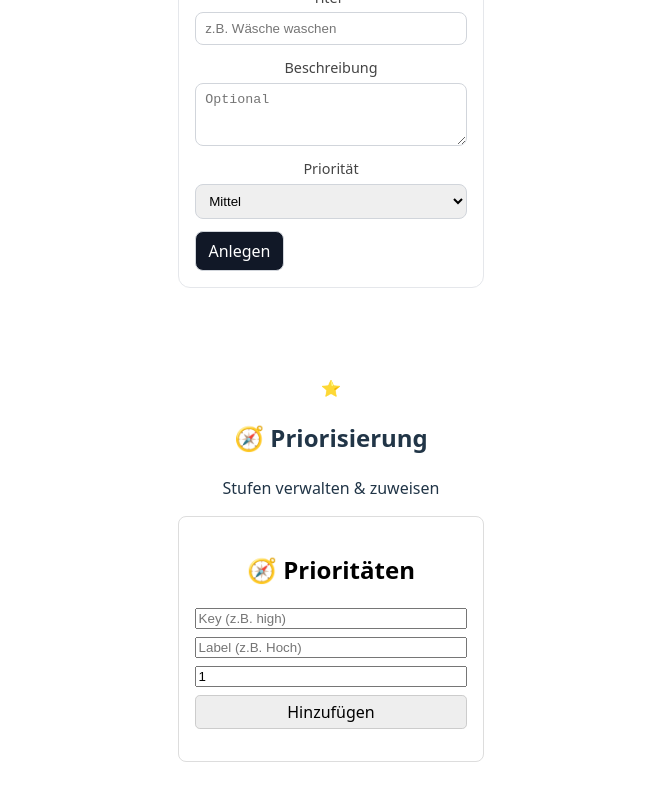
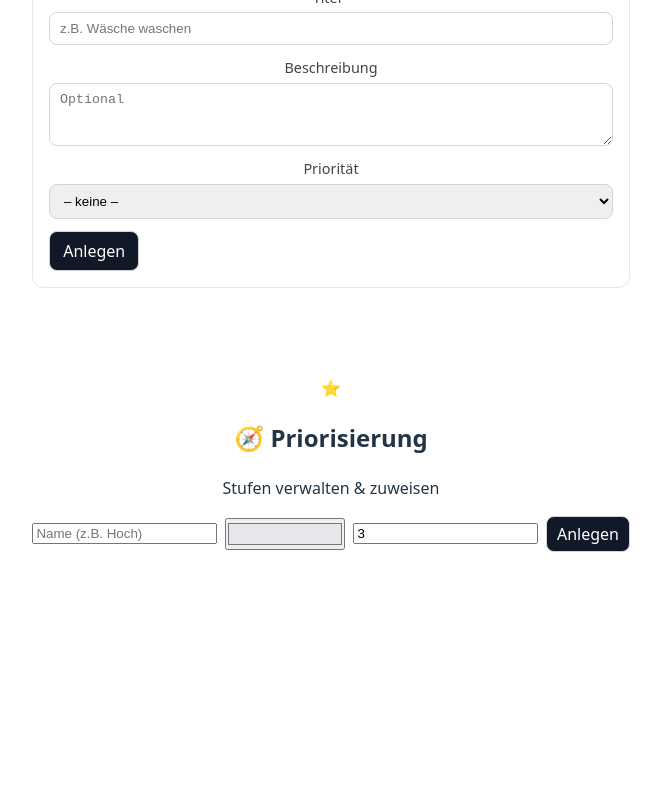
Before and after one commit to pascal-meier/kms-gruppe1, a Vue app in the folder kill-my-self/: page / in a window 1280 px wide. Shown: the part 360-1160 px from the top of the page, without its empty margins (309-970 px from the left). After the commit the page ends 1044 px from the top, so only its background shows below. Built offline with nearby package versions, Linux system fonts and the light colour scheme.

Commit message:
Priorities selbst erstellen

```diff
--- a/kill-my-self/src/components/TaskForm.vue
+++ b/kill-my-self/src/components/TaskForm.vue
@@ -14,10 +14,11 @@
 
     <label class="row">
       <span>Priorität</span>
-      <select v-model.number="priority">
-        <option :value="1">Hoch</option>
-        <option :value="2">Mittel</option>
-        <option :value="3">Niedrig</option>
+      <select v-model="priorityId">
+        <option :value="null">– keine –</option>
+        <option v-for="p in priorities" :key="p.id" :value="p.id">
+          {{ p.name }}
+        </option>
       </select>
     </label>
 
@@ -30,14 +31,14 @@
 
 <script setup lang="ts">
 import { computed, watch, ref } from "vue";
-import type { ID, Task } from "@/composables/useTasks";
+import type { ID, Task } from "../composable/useTasks.ts";
+import { usePriorities } from "../composable/usePriorities.ts";
 
-const props = defineProps<{
-  modelValue?: { id: ID; data: Task } | null; // gesetzt -> Edit, sonst Create
-}>();
+const { list: priorities } = usePriorities();
 
+const props = defineProps<{ modelValue?: { id: ID; data: Task } | null }>();
 const emit = defineEmits<{
-  (e: "submit", payload: { id?: ID; data: Pick<Task, "title" | "description" | "priority"> }): void;
+  (e: "submit", payload: { id?: ID; data: { title: string; description?: string; priorityId?: ID | null } }): void;
   (e: "cancel"): void;
 }>();
 
@@ -45,7 +46,7 @@ const isEdit = computed(() => !!props.modelValue);
 
 const title = ref("");
 const description = ref("");
-const priority = ref<1 | 2 | 3>(2);
+const priorityId = ref<ID | null>(null);
 
 watch(
     () => props.modelValue,
@@ -53,11 +54,11 @@ watch(
       if (val) {
         title.value = val.data.title ?? "";
         description.value = val.data.description ?? "";
-        priority.value = val.data.priority ?? 2;
+        priorityId.value = val.data.priorityId ?? null;
       } else {
         title.value = "";
         description.value = "";
-        priority.value = 2;
+        priorityId.value = null;
       }
     },
     { immediate: true }
@@ -65,16 +66,10 @@ watch(
 
 function onSubmit() {
   const payload = {
-    data: {
-      title: title.value,
-      description: description.value,
-      priority: priority.value,
-    },
-  } as { id?: ID; data: Pick<Task, "title" | "description" | "priority"> };
+    data: { title: title.value, description: description.value, priorityId: priorityId.value }
+  } as { id?: ID; data: { title: string; description?: string; priorityId?: ID | null } };
 
-  if (isEdit.value && props.modelValue) {
-    payload.id = props.modelValue.id;
-  }
+  if (isEdit.value && props.modelValue) payload.id = props.modelValue.id;
   emit("submit", payload);
 }
 </script>
--- a/kill-my-self/src/components/prio.vue
+++ b/kill-my-self/src/components/prio.vue
@@ -1,149 +1,57 @@
 <template>
   <div class="prio">
-    <h2>🧭 Prioritäten</h2>
-
-    <form @submit.prevent="addPrio">
-      <input v-model="newKey" placeholder="Key (z.B. high)" required />
-      <input v-model="newLabel" placeholder="Label (z.B. Hoch)" required />
-      <input v-model.number="newWeight" type="number" placeholder="Wert (1=hoch)" required />
-      <button>Hinzufügen</button>
+    <form class="row" @submit.prevent="create">
+      <input v-model="name" placeholder="Name (z.B. Hoch)" required />
+      <input v-model="color" type="color" title="Farbe" />
+      <input v-model.number="order" type="number" min="1" step="1" title="Reihenfolge" />
+      <button type="submit">Anlegen</button>
     </form>
 
-    <ul>
-      <li v-for="p in priorities" :key="p.key">
-        <strong>{{ p.label }}</strong> ({{ p.key }}) – Gewichtung: {{ p.weight }}
-        <button @click="deletePrio(p.key)">🗑️</button>
+    <ul class="list">
+      <li v-for="p in list" :key="p.id" class="item">
+        <span class="swatch" :style="{ background: p.color }"></span>
+        <input v-model="p.name" @change="save(p)" />
+        <input v-model="p.color" @change="save(p)" />
+        <input v-model.number="p.order" type="number" min="1" step="1" @change="save(p)" />
+        <button class="ghost" @click="remove(p.id)">Löschen</button>
       </li>
     </ul>
   </div>
 </template>
 
-<script setup>
-import { ref, onMounted } from 'vue'
+<script setup lang="ts">
+import { ref } from "vue";
+import { usePriorities } from "../composable/usePriorities";
+const { list, addPriority, updatePriority, removePriority } = usePriorities();
 
-// === Lokale Storage Keys ===
-const PRIOS_KEY = 'priorities_csv'
-const PRIO_HEADERS = ['key','label','weight']
+const name = ref("");
+const color = ref("#e5e7eb");
+const order = ref<number>( (list.value.at(-1)?.order ?? 2) + 1 );
 
-// === State ===
-const priorities = ref([])
-const newKey = ref('')
-const newLabel = ref('')
-const newWeight = ref(1)
-
-// === CSV Helpers ===
-function toCSV(rows, headers) {
-  const esc = v => {
-    const s = String(v ?? '')
-    return /[",\n]/.test(s) ? `"${s.replace(/"/g, '""')}"` : s
-  }
-  const head = headers.join(',')
-  const body = rows.map(r => headers.map(h => esc(r[h])).join(',')).join('\n')
-  return [head, body].filter(Boolean).join('\n')
+function resetForm() {
+  name.value = "";
+  color.value = "#e5e7eb";
+  order.value = (list.value.at(-1)?.order ?? 2) + 1;
 }
-
-function parseCSVLine(line) {
-  const out = []
-  let cur = '', i = 0, inQuotes = false
-  while (i < line.length) {
-    const ch = line[i]
-    if (inQuotes) {
-      if (ch === '"') {
-        if (line[i + 1] === '"') { cur += '"'; i += 2; continue }
-        inQuotes = false; i++; continue
-      }
-      cur += ch; i++; continue
-    } else {
-      if (ch === '"') { inQuotes = true; i++; continue }
-      if (ch === ',') { out.push(cur); cur = ''; i++; continue }
-      cur += ch; i++; continue
-    }
-  }
-  out.push(cur)
-  return out
+function create() {
+  addPriority({ name: name.value, color: color.value, order: order.value });
+  resetForm();
 }
-
-function fromCSV(csv) {
-  if (!csv.trim()) return { headers: [], rows: [] }
-  const lines = csv.split(/\r?\n/)
-  const headers = parseCSVLine(lines.shift())
-  const rows = lines.filter(Boolean).map(line => {
-    const vals = parseCSVLine(line)
-    const obj = {}
-    headers.forEach((h, i) => obj[h] = vals[i] ?? '')
-    return obj
-  })
-  return { headers, rows }
+function save(p: { id: string; name: string; color?: string; order: number }) {
+  updatePriority(p.id, { name: p.name, color: p.color, order: p.order });
 }
-
-// === Load/Save ===
-function loadPriorities() {
-  const csv = localStorage.getItem(PRIOS_KEY) || ''
-  const { rows } = fromCSV(csv)
-  priorities.value = rows.map(r => ({
-    key: r.key,
-    label: r.label,
-    weight: Number(r.weight)
-  }))
+function remove(id: string) {
+  removePriority(id);
 }
-
-function savePriorities() {
-  localStorage.setItem(PRIOS_KEY, toCSV(priorities.value, PRIO_HEADERS))
-}
-
-// === Functions ===
-function addPrio() {
-  priorities.value.push({
-    key: newKey.value,
-    label: newLabel.value,
-    weight: newWeight.value
-  })
-  savePriorities()
-  newKey.value = ''
-  newLabel.value = ''
-  newWeight.value = 1
-}
-
-function deletePrio(key) {
-  priorities.value = priorities.value.filter(p => p.key !== key)
-  savePriorities()
-}
-
-onMounted(loadPriorities)
 </script>
 
 <style scoped>
-.prio {
-  padding: 1rem;
-  border: 1px solid #ddd;
-  border-radius: .5rem;
-  max-width: 400px;
-  color: #000; /* 👈 Text schwarz */
-  background-color: #fff; /* optional für bessere Lesbarkeit */
-}
-
-form {
-  display: flex;
-  flex-direction: column;
-  gap: .5rem;
-  margin-bottom: 1rem;
-}
-
-ul {
-  list-style: none;
-  padding: 0;
-}
-
-button {
-  background: #eee;
-  border: 1px solid #ccc;
-  padding: .3rem .5rem;
-  cursor: pointer;
-  border-radius: .3rem;
-  color: #000; /* 👈 Text im Button schwarz */
-}
-
-button:hover {
-  background: #ddd;
-}
+.prio { display:grid; gap:1rem; }
+.row { display:flex; gap:.5rem; align-items:center; flex-wrap:wrap; }
+.list { display:grid; gap:.5rem; }
+.item { display:grid; grid-template-columns: auto 1fr 120px 90px auto; gap:.5rem; align-items:center; }
+.swatch { width:18px; height:18px; border:1px solid #d1d5db; border-radius:4px; }
+input[type="color"] { padding:0; height:2rem; width:120px; }
+button { padding:.4rem .6rem; border-radius:.5rem; border:1px solid #d1d5db; background:#111827; color:#fff; }
+button.ghost { background:transparent; color:#111827; }
 </style>
--- /dev/null
+++ b/kill-my-self/src/composable/usePriorities.ts
@@ -0,0 +1,107 @@
+// src/composables/usePriorities.ts
+import { computed, reactive } from "vue";
+export type ID = string;
+
+export interface Priority {
+    id: ID;
+    name: string;
+    color?: string;
+    order: number;
+    createdAt: string;
+    updatedAt: string;
+}
+
+type PriorityDict = Record<ID, Priority>;
+const STORAGE_KEY = "priorities_dict_v1";
+
+function uid(): ID {
+    return Math.random().toString(36).slice(2) + Date.now().toString(36);
+}
+
+function save(dict: PriorityDict) {
+    localStorage.setItem(STORAGE_KEY, JSON.stringify(dict));
+}
+
+function load(): PriorityDict {
+    try {
+        const raw = localStorage.getItem(STORAGE_KEY);
+        return (raw ? JSON.parse(raw) : {}) as PriorityDict;
+    } catch {
+        return {};
+    }
+}
+
+function last<T>(arr: T[]): T | undefined {
+    return arr.length ? arr[arr.length - 1] : undefined;
+}
+
+/** Erstellt Standard-Prioritäten, wenn keine existieren. Liefert ihre IDs zurück. */
+export function ensureDefaultPriorities(): { high: ID; medium: ID; low: ID } {
+    const dict = load();
+    const now = new Date().toISOString();
+    const needDefaults = Object.keys(dict).length === 0;
+
+    let high = "", medium = "", low = "";
+
+    if (needDefaults) {
+        high = uid(); medium = uid(); low = uid();
+        dict[high]   = { id: high,   name: "Hoch",   color: "#fee2e2", order: 1, createdAt: now, updatedAt: now };
+        dict[medium] = { id: medium, name: "Mittel", color: "#e5e7eb", order: 2, createdAt: now, updatedAt: now };
+        dict[low]    = { id: low,    name: "Niedrig",color: "#e0f2fe", order: 3, createdAt: now, updatedAt: now };
+        save(dict);
+    } else {
+        const arr = Object.values(dict).sort((a, b) => a.order - b.order);
+        high = arr[0]?.id ?? uid();
+        medium = arr[1]?.id ?? uid();
+        low = arr[2]?.id ?? uid();
+    }
+    return { high, medium, low };
+}
+
+const state = reactive<{ dict: PriorityDict }>({ dict: load() });
+
+export function usePriorities() {
+    const list = computed(() =>
+        Object.values(state.dict).sort((a, b) => a.order - b.order || a.name.localeCompare(b.name))
+    );
+
+    function addPriority(input: { name: string; color?: string; order?: number }) {
+        const id = uid();
+        const now = new Date().toISOString();
+        const lastItem = last(list.value);
+        state.dict[id] = {
+            id,
+            name: input.name.trim(),
+            color: input.color || "#e5e7eb",
+            order: input.order ?? ((lastItem?.order ?? 2) + 1),
+            createdAt: now,
+            updatedAt: now,
+        };
+        save(state.dict);
+        return id;
+    }
+
+    function updatePriority(id: ID, patch: Partial<Pick<Priority, "name" | "color" | "order">>) {
+        const cur = state.dict[id];
+        if (!cur) return;
+        state.dict[id] = {
+            ...cur,
+            ...patch,
+            name: (patch.name ?? cur.name).trim(),
+            updatedAt: new Date().toISOString(),
+        };
+        save(state.dict);
+    }
+
+    function removePriority(id: ID) {
+        delete state.dict[id];
+        save(state.dict);
+    }
+
+    function getById(id: ID | null | undefined) {
+        if (!id) return null;
+        return state.dict[id] ?? null;
+    }
+
+    return { dict: state.dict, list, addPriority, updatePriority, removePriority, getById };
+}
--- a/kill-my-self/src/composable/useTasks.ts
+++ b/kill-my-self/src/composable/useTasks.ts
@@ -1,14 +1,18 @@
 import { computed, reactive } from "vue";
+import { ensureDefaultPriorities, usePriorities } from "./usePriorities";
 
 export type ID = string;
 
 export interface Task {
     title: string;
     description?: string;
-    priority: 1 | 2 | 3;   // 1=hoch, 2=mittel, 3=niedrig
+    /** ALT (Legacy): numeric priority – wird migriert */
+    priority?: 1 | 2 | 3;
+    /** NEU: referenziert eigene Prioritäten */
+    priorityId?: ID | null;
     done: boolean;
     categoryId?: ID | null;
-    updatedAt: string;     // ISO
+    updatedAt: string;
 }
 
 type TaskDict = Record<ID, Task>;
@@ -19,18 +23,28 @@ function uid(): ID {
 }
 
 function load(): TaskDict {
+    // Stelle sicher, dass es Default-Prioritäten gibt (IDs nötig für Migration)
+    const defaults = ensureDefaultPriorities();
+
     try {
         const raw = localStorage.getItem(STORAGE_KEY);
         const obj = (raw ? JSON.parse(raw) : {}) as Partial<TaskDict>;
+
         for (const id of Object.keys(obj) as ID[]) {
             const t = obj[id];
             if (!t) continue;
+
             if (typeof t.done !== "boolean") t.done = false;
-            if (t.priority !== 1 && t.priority !== 2 && t.priority !== 3) t.priority = 2;
             if (!t.updatedAt) t.updatedAt = new Date().toISOString();
             if (!("categoryId" in t)) t.categoryId = null;
-            if (typeof t.title !== "string") t.title = String(t.title ?? "").trim();
-            if (t.description != null) t.description = String(t.description).trim();
+
+            // MIGRATION: numeric priority → priorityId
+            if (!t.priorityId) {
+                if (t.priority === 1) t.priorityId = defaults.high;
+                else if (t.priority === 3) t.priorityId = defaults.low;
+                else t.priorityId = defaults.medium;
+            }
+            // Aufräumen optional: alte Zahl behalten wir vorerst für Abwärtskompatibilität
         }
         return obj as TaskDict;
     } catch {
@@ -43,31 +57,34 @@ function save(dict: TaskDict) {
     localStorage.setItem(STORAGE_KEY, JSON.stringify(dict));
 }
 
-const state = reactive<{
-    tasks: TaskDict;
-    editingId: ID | null;
-}>({
+const state = reactive<{ tasks: TaskDict; editingId: ID | null }>({
     tasks: load(),
     editingId: null,
 });
 
 export function useTasks() {
+    const { getById } = usePriorities();
+
+    // Sortierung: offen vor erledigt, dann nach Priorität.order (kleiner = wichtiger), danach updatedAt
     const entries = computed<[ID, Task][]>(() => {
         const pairs = Object.entries(state.tasks) as [ID, Task][];
         return pairs.sort(([, a], [, b]) => {
-            if (a.done !== b.done) return a.done ? 1 : -1;                // offen vor erledigt
-            if (a.priority !== b.priority) return a.priority - b.priority; // 1 vor 2 vor 3
+            if (a.done !== b.done) return a.done ? 1 : -1;
+
+            const pa = getById(a.priorityId)?.order ?? 9999;
+            const pb = getById(b.priorityId)?.order ?? 9999;
+            if (pa !== pb) return pa - pb;
+
             return new Date(b.updatedAt).getTime() - new Date(a.updatedAt).getTime();
         });
     });
 
-    function addTask(input: { title: string; description?: string; priority?: 1|2|3; categoryId?: ID | null }) {
+    function addTask(input: { title: string; description?: string; priorityId?: ID | null }) {
         const id = uid();
         state.tasks[id] = {
             title: input.title.trim(),
             description: input.description?.trim(),
-            priority: input.priority ?? 2,
-            categoryId: input.categoryId ?? null,
+            priorityId: input.priorityId ?? null,
             done: false,
             updatedAt: new Date().toISOString(),
         };
@@ -91,13 +108,5 @@ export function useTasks() {
     function setEditing(id: ID | null) { state.editingId = id; }
     function get(id: ID) { return state.tasks[id] ?? null; }
 
-    return {
-        tasksDict: state.tasks,
-        entries,
-        editingId: computed(() => state.editingId),
-        addTask,
-        updateTask,
-        get,
-        setEditing,
-    };
+    return { tasksDict: state.tasks, entries, editingId: computed(()=>state.editingId), addTask, updateTask, get, setEditing };
 }
--- a/kill-my-self/tsconfig.app.json
+++ b/kill-my-self/tsconfig.app.json
@@ -1,6 +1,9 @@
 {
   "extends": "@vue/tsconfig/tsconfig.dom.json",
   "compilerOptions": {
+    "target": "ES2022",
+    "lib": ["ES2022", "DOM", "DOM.Iterable"],
+
     "tsBuildInfoFile": "./node_modules/.tmp/tsconfig.app.tsbuildinfo",
     "types": ["vite/client"],
 
```
Also changed, not shown: kill-my-self/src/components/TaskList.vue (+10 -6 lines).
